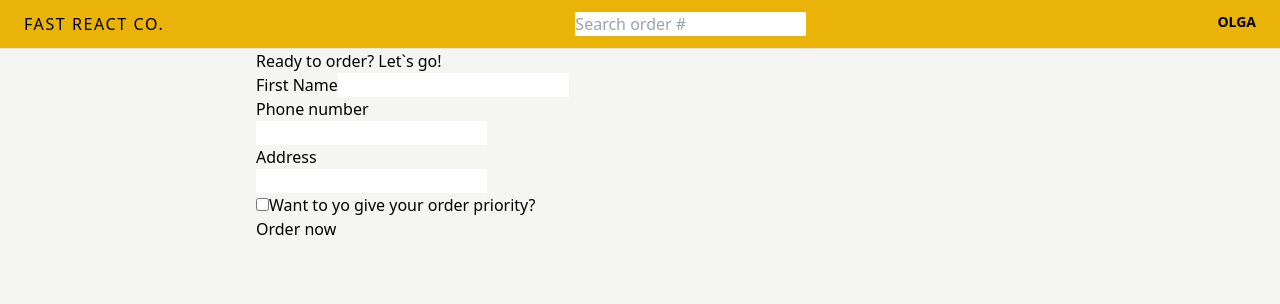
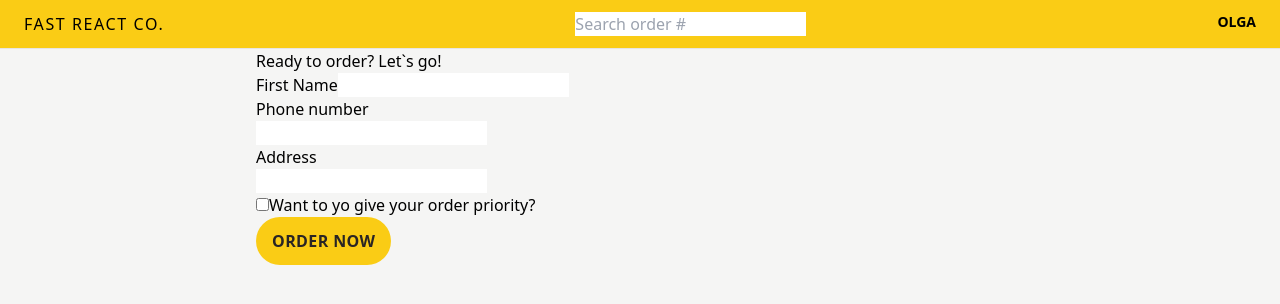
Before and after one commit to uhpoler/FastReactPizza, a React (Vite) app: page /order/new in a window 1280 px wide. Shown: the top 304 px of the page. Built offline with nearby package versions, Linux system fonts and the light colour scheme.

Commit message:
Styled buttons: element states and transitions

```diff
--- a/src/features/cart/Cart.jsx
+++ b/src/features/cart/Cart.jsx
@@ -1,23 +1,23 @@
-import { Link } from 'react-router-dom';
+import { Link } from "react-router-dom";
 
 const fakeCart = [
   {
     pizzaId: 12,
-    name: 'Mediterranean',
+    name: "Mediterranean",
     quantity: 2,
     unitPrice: 16,
     totalPrice: 32,
   },
   {
     pizzaId: 6,
-    name: 'Vegetale',
+    name: "Vegetale",
     quantity: 1,
     unitPrice: 13,
     totalPrice: 13,
   },
   {
     pizzaId: 11,
-    name: 'Spinach and Mushroom',
+    name: "Spinach and Mushroom",
     quantity: 1,
     unitPrice: 15,
     totalPrice: 15,
@@ -29,7 +29,12 @@
 
   return (
     <div>
-      <Link to="/menu">&larr; Back to menu</Link>
+      <Link
+        to="/menu"
+        className="text-sm text-blue-500 hover:text-blue-600 hover:underline"
+      >
+        &larr; Back to menu
+      </Link>
 
       <h2>Your cart, %NAME%</h2>
 
--- a/src/features/order/CreateOrder.jsx
+++ b/src/features/order/CreateOrder.jsx
@@ -5,7 +5,7 @@
 // https://uibakery.io/regex-library/phone-number
 const isValidPhone = (str) =>
   /^\+?\d{1,4}?[-.\s]?\(?\d{1,3}?\)?[-.\s]?\d{1,4}[-.\s]?\d{1,4}[-.\s]?\d{1,9}$/.test(
-    str
+    str,
   );
 
 const fakeCart = [
@@ -78,7 +78,10 @@
 
         <div>
           <input type="hidden" name="cart" value={JSON.stringify(cart)} />
-          <button disabled={isSubmitting}>
+          <button
+            disabled={isSubmitting}
+            className="inline-block rounded-full bg-yellow-400 px-4 py-3 font-semibold uppercase tracking-wide text-stone-800 transition-colors duration-300 hover:bg-yellow-300 focus:bg-yellow-300 focus:outline-none focus:ring focus:ring-yellow-300 focus:ring-offset-2 disabled:cursor-not-allowed"
+          >
             {isSubmitting ? "Placing order..." : "Order now"}
           </button>
         </div>
@@ -102,8 +105,8 @@
 
   if (Object.keys(errors).length > 0) return errors;
 
-  const newOrder = await createOrder(order);
-  return redirect(`/order/${newOrder.id}`);
+  // const newOrder = await createOrder(order);
+  // return redirect(`/order/${newOrder.id}`);
 }
 
 export default CreateOrder;
--- a/src/ui/AppLayout.jsx
+++ b/src/ui/AppLayout.jsx
@@ -12,7 +12,7 @@
       <Header />
 
       <div className="overflow-scroll">
-        <main className="mx-auto max-w-3xl overflow-scroll">
+        <main className="mx-auto max-w-3xl">
           <Outlet />
         </main>
       </div>
--- a/src/ui/Header.jsx
+++ b/src/ui/Header.jsx
@@ -4,7 +4,7 @@
 
 function Header() {
   return (
-    <header className="item-center flex justify-between border-b border-stone-200 bg-yellow-500 px-4 py-3 uppercase sm:px-6">
+    <header className="item-center flex justify-between border-b border-stone-200 bg-yellow-400 px-4 py-3 uppercase sm:px-6">
       <Link to="/" className="tracking-widest">
         Fast React Co.
       </Link>
```
